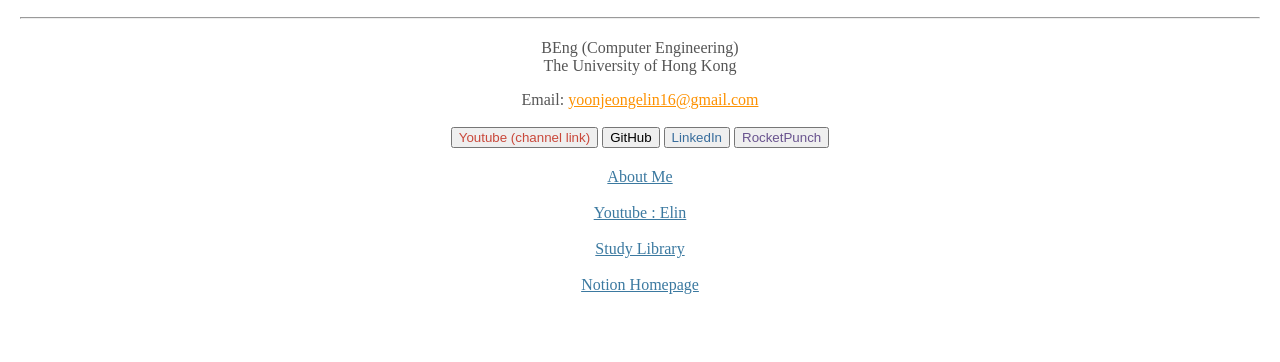
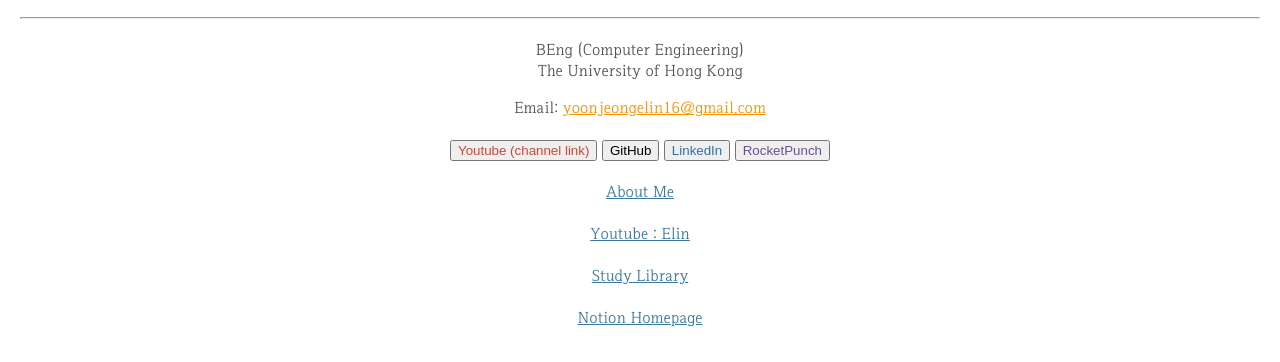
Before and after one commit to lyjelin/wiki, a plain HTML site: page index.html in a window 1280 px wide. Shown: the part 60-422 px from the top of the page. Drawn offline with Linux system fonts and the light colour scheme.

Commit message:
Try adding Iropke font

```diff
--- a/style.css
+++ b/style.css
@@ -11,13 +11,14 @@
 }
 
 body{
-    font-family:IropkeBatanfM;
+    font-family:IropkeBatangM;
     margin:0;
     color: #555555;
 
 }
 
 h1, h2, h3, h4, h5, h6, h7 {
+    font-family:IropkeBatanfM;
     text-align:center;
     margin:0;
     padding:10px;
```
